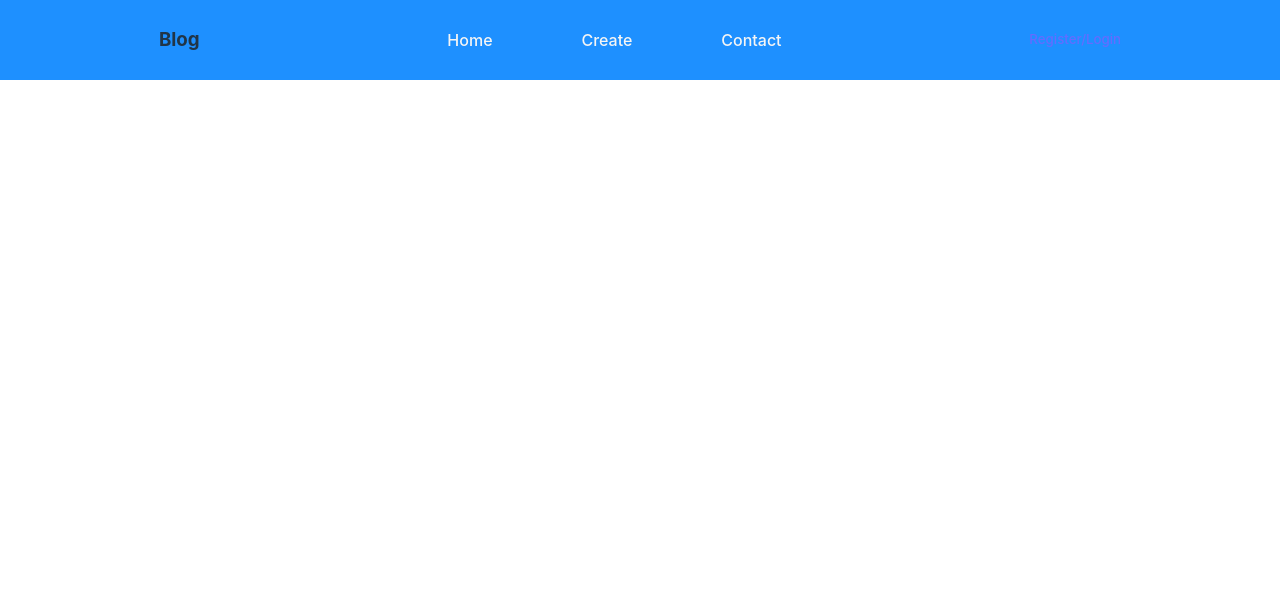
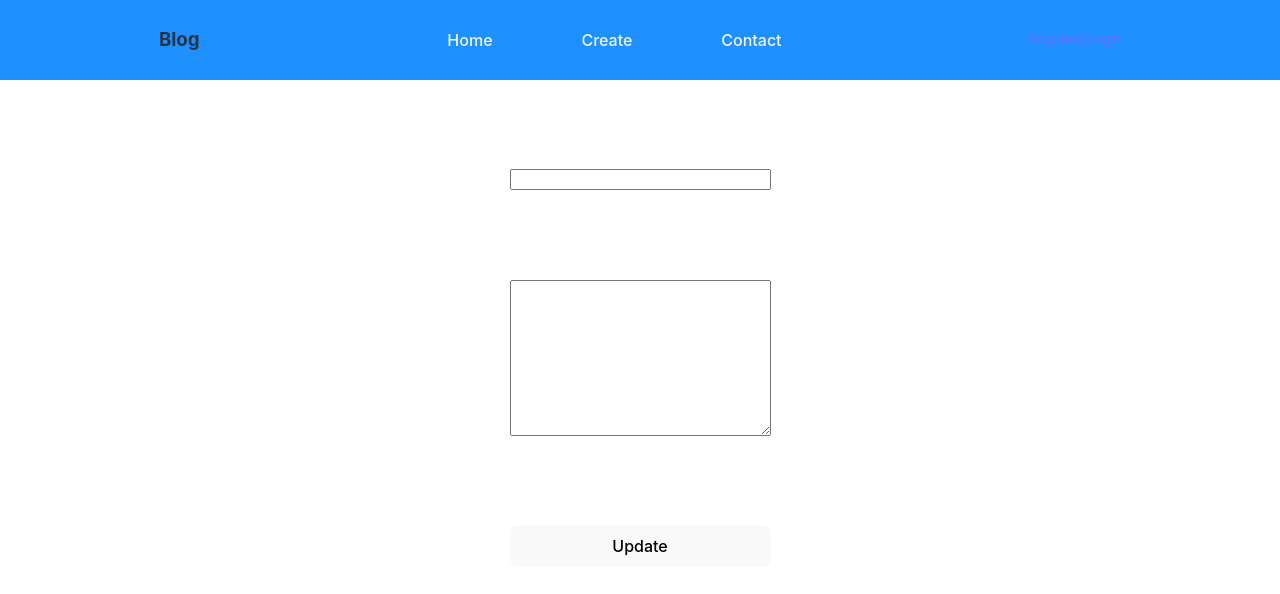
Before and after one commit to ellie-ctrl35/blog, a React (Vite) app in the folder client/: page /editpost/1 in a window 1280 px wide. Shown: the top 594 px of the page. Built offline with nearby package versions, Linux system fonts and the light colour scheme; no server answers.

Commit message:
delete functionality

```diff
--- a/client/src/App.jsx
+++ b/client/src/App.jsx
@@ -9,6 +9,7 @@ import Login from "./Login";
 import Home from "./Home";
 import Create from "./Create";
 import Post from "./Post";
+import EditPost from "./EditPost";
 
 export const userContext = createContext();
 
@@ -32,6 +33,7 @@ function App() {
           <Route path="/home" element={<Home />}></Route>
           <Route path="/create" element={<Create />}></Route>
           <Route path="/post" element={<Post/>}></Route>
+          <Route path="/editpost/:id" element={<EditPost/>}></Route>
         </Routes>
       </BrowserRouter>
     </userContext.Provider>
--- a/client/src/Create.jsx
+++ b/client/src/Create.jsx
@@ -1,13 +1,15 @@
 import React from "react";
 import axios from "axios";
-import { useState } from "react";
+import { useState,useContext } from "react";
+import { userContext } from "./App";
 const Create = () => {
-  const [title, setTitle] = useState();
-  const [description, setDescription] = useState();
-
+  const formData = new FormData()
+  formData.append('title',title)
+  formData.append('description',description)
+  formData.append('email',user.email)
   const handleSubmit = (e) => {
     e.preventDefault()
-    axios.post('http://localhost:4001/create',{title,description})
+    axios.post('http://localhost:4001/create',formData)
     .then(res =>{
       if(res.data === "Success"){
        console.log("posted")
--- /dev/null
+++ b/client/src/EditPost.jsx
@@ -0,0 +1,60 @@
+import axios from "axios";
+import React, { useEffect, useState } from "react";
+import { useParams,useNavigate } from "react-router-dom";
+
+const EditPost = () => {
+  const [title, setTitle] = useState();
+  const [description, setDescription] = useState();
+  const { id } = useParams();
+  const navigate = useNavigate()
+
+  const handleSubmit = (e) => {
+    e.preventDefault();
+    axios
+      .put("http://localhost:4001/editpost/"+id , { title, description })
+      .then((res) => {
+        if (res.data === "Success") {
+         navigate('/home')
+        }
+      })
+      .catch((err) => console.log(err));
+  };
+
+  useEffect(() => {
+    axios
+      .get("http://localhost:4001/getpostbyid"+id)
+      .then(posts => {
+        setTitle(posts.data.title)
+        setDescription(posts.data.description)
+      })
+      .catch((err) => console.log(err));
+  }, []);
+  return (
+    <div>
+      <div style={{ height: "80vh" }}>
+        <form
+          style={{
+            height: "90%",
+            display: "flex",
+            flexDirection: "column",
+            justifyContent: "space-evenly",
+          }}
+          onSubmit={handleSubmit}
+        >
+          <input type="text" value={title} onChange={(e) => setTitle(e.target.value)} />
+          <textarea
+          value={description}
+            onChange={(e) => setDescription(e.target.value)}
+            name="desc"
+            id="desc"
+            cols="30"
+            rows="10"
+          ></textarea>
+          <button>Update</button>
+        </form>
+      </div>
+    </div>
+  );
+};
+
+export default EditPost;
--- a/client/src/Post.jsx
+++ b/client/src/Post.jsx
@@ -1,24 +1,44 @@
 import axios from "axios";
-import React, { useEffect, useState } from "react";
-import { Link, useParams } from "react-router-dom";
+import React, { useEffect, useState ,useContext} from "react";
+import { Link, useParams ,useNavigate} from "react-router-dom";
+import { userContext } from "./App";
 
 const Post = () => {
   const { id } = useParams;
   const [post, setPost] = useState({});
+  const navigate = useNavigate();
+  const user = useContext(userContext)
+
+
   useEffect(() => {
     axios
-      .get("http://localhost:4001/getpostbyid")
+      .get("http://localhost:4001/getpostbyid"+id)
       .then((results) => setPost(results.data))
       .catch((err) => console.log(err));
   }, []);
+
+  const handleDelete = (id) =>{
+    axios.delete('http://localhost:4001/deletepost'+id)
+    .then((results) => {
+        navigate('/home')
+    })
+    .catch((err) => console.log(err));
+  }
+
   return (
     <div>
       <div>
         <h1>{post.title}</h1>
         <h2>{post.description}</h2>
       </div>
-      <Link to={`editpost/${post._id}`}>Edit</Link>
-      <Link>Delete</Link>
+      <div>
+      {
+        user.email === post.email ? <>
+          <Link to={`/editpost/${post._id}`}>Edit</Link>
+      <button onClick={e =>handleDelete(post._id)} >Delete</button>
+        </>:<></>
+      }
+      </div>
     </div>
   );
 };
```
Also changed, not shown: 2 other files (tests, documents, lock files or other folders).
